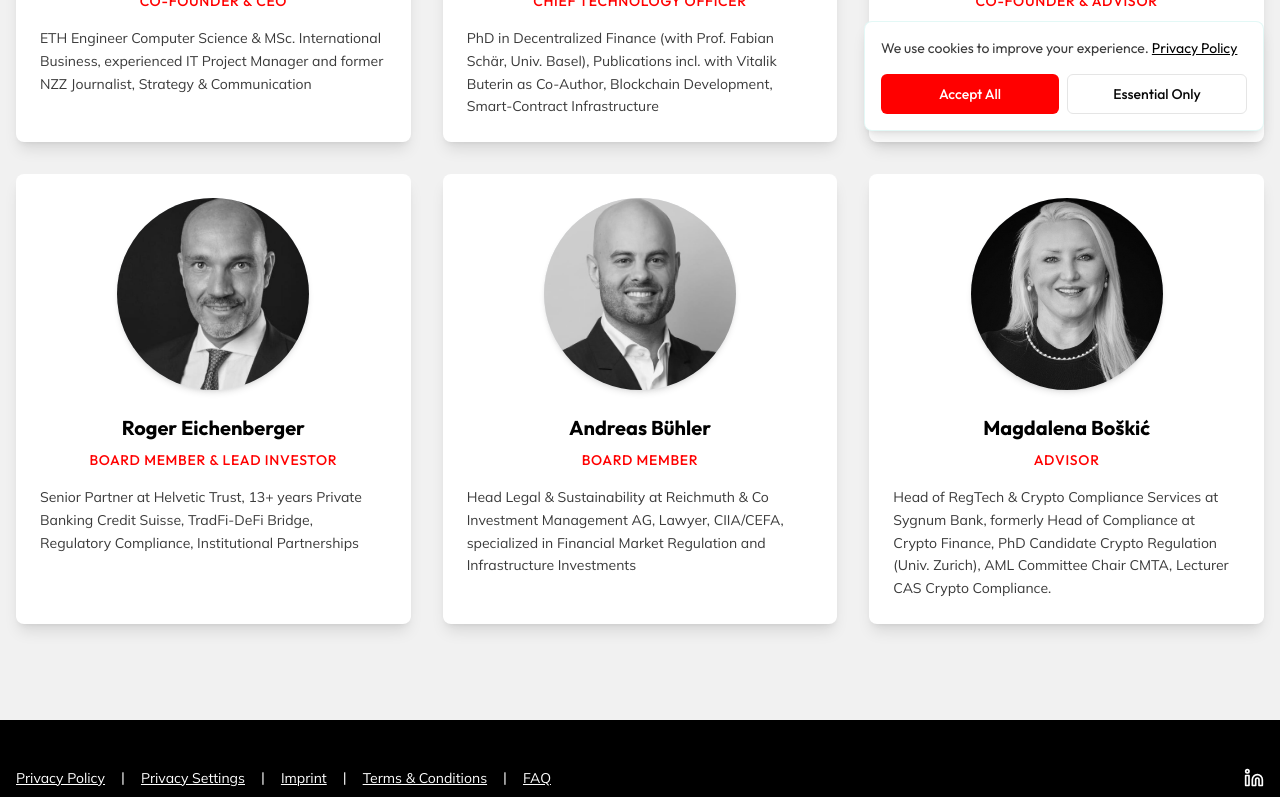
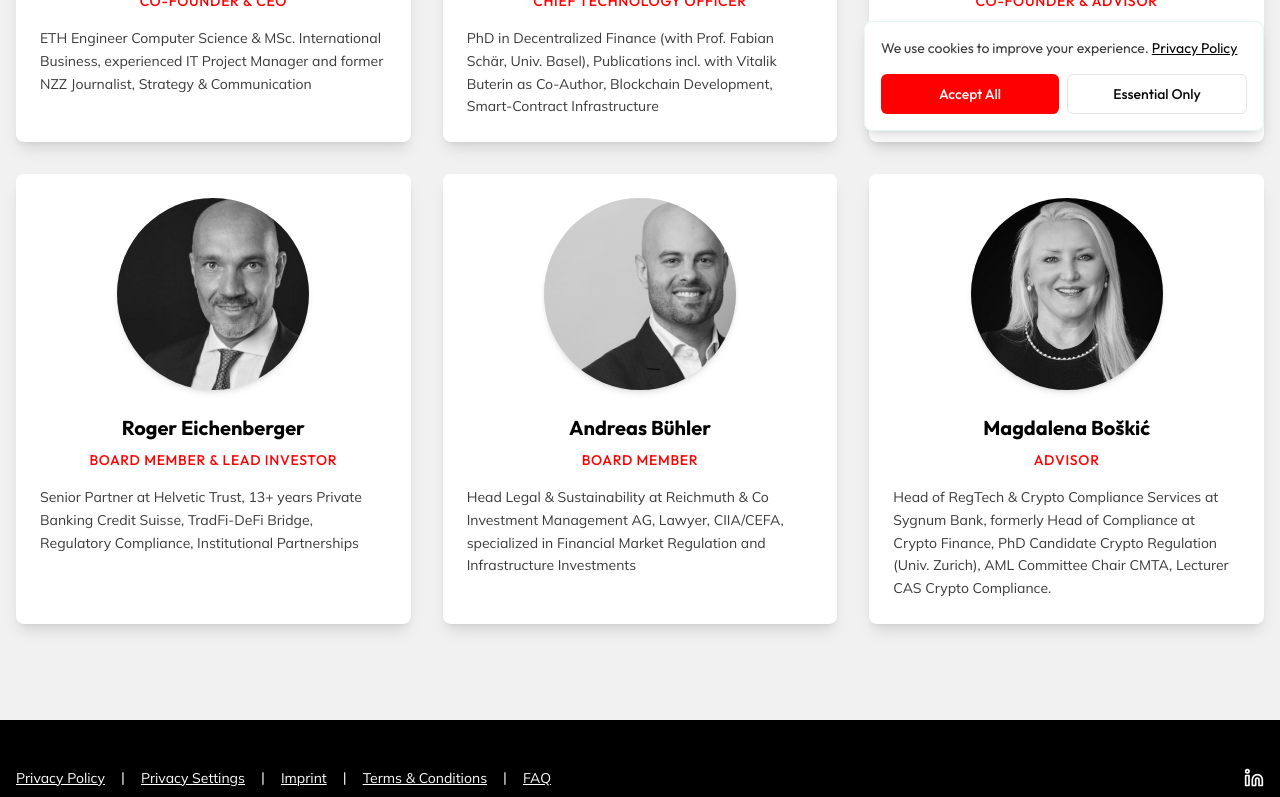
Before and after one commit to beni048/plusplus-website, a Next.js app: page /en/about-us in a window 1280 px wide. Shown: the part 653-1450 px from the top of the page. Built offline with nearby package versions, Linux system fonts and the light colour scheme; no server answers; grey boxes are pictures that could not be loaded; what wagmi would draw is missing.

Commit message:
fix: add missing grey images and correct offsets

```diff
--- a/app/[locale]/about-us/page.tsx
+++ b/app/[locale]/about-us/page.tsx
@@ -34,14 +34,14 @@ export default function AboutUs() {
             image: '/images/team/Roger.jpg',
             scale: 1.5,
             yOffset: '16%',
-            xOffset: '6%',
+            xOffset: '10%',
         },
         {
             id: 'andreas',
             image: '/images/team/andreas.PNG',
             scale: 2.1,
             yOffset: '26%',
-            xOffset: '3%',
+            xOffset: '15%',
         },
         {
             id: 'magdalena',
```
Also changed, not shown: public/images/team/benjamin_grey.png (added), public/images/team/matthias_grey.png (added).
